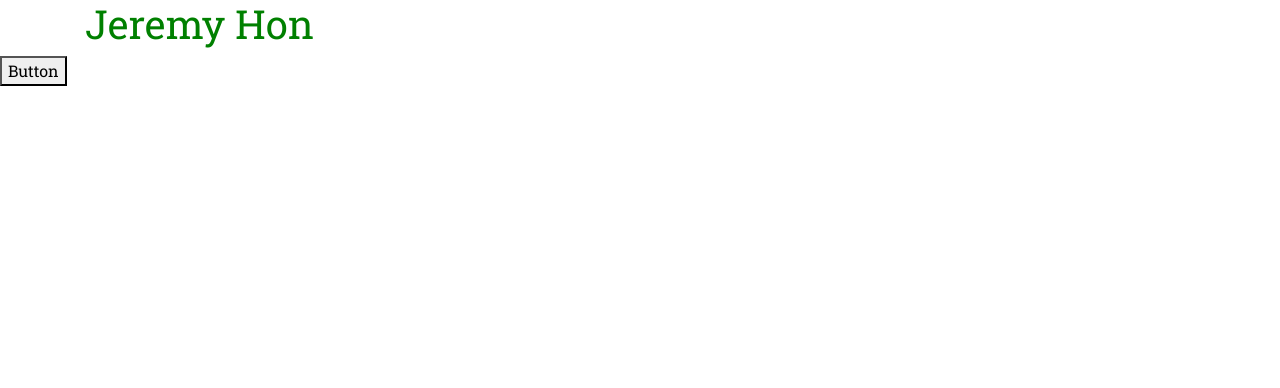
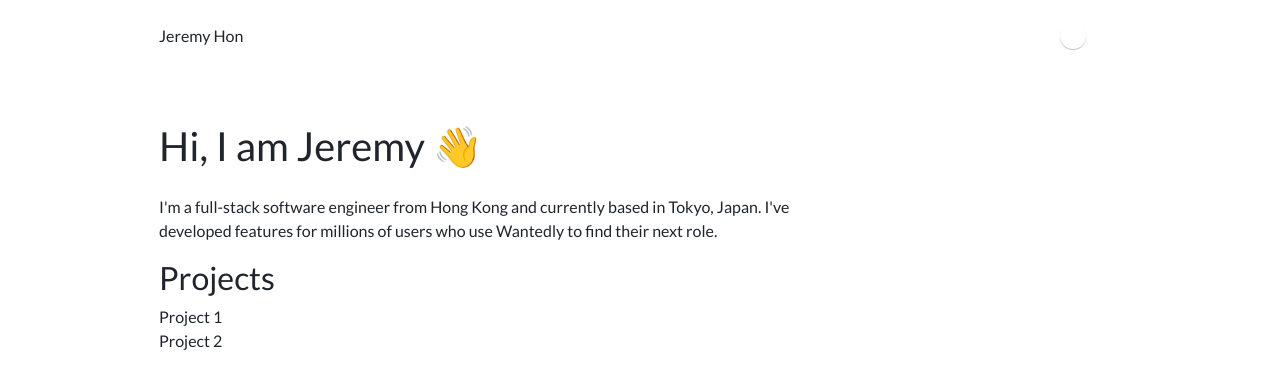
Before and after one commit to jeremykhon/personal-website, a Next.js app: page / in a window 1280 px wide. Shown: the top 388 px of the page. Built offline with nearby package versions, Linux system fonts and the light colour scheme.

Commit message:
implemented dark mode

```diff
--- /dev/null
+++ b/components/Navbar/index.tsx
@@ -0,0 +1,22 @@
+import styled from "styled-components";
+import ThemeToggler from "../ThemeToggler";
+
+const Navbar: React.FC = () => {
+  return (
+    <NavbarContainer>
+      <Logo>Jeremy Hon</Logo>
+      <ThemeToggler />
+    </NavbarContainer>
+  );
+};
+
+const Logo = styled.div``;
+
+const NavbarContainer = styled.div`
+  padding: 20px 0;
+  display: flex;
+  justify-content: space-between;
+  align-items: center;
+`;
+
+export default Navbar;
--- /dev/null
+++ b/components/ProfilePage/ProjectList/index.tsx
@@ -0,0 +1,11 @@
+const ProjectList: React.FC = () => {
+  return (
+    <>
+      <h2>Projects</h2>
+      <div>Project 1</div>
+      <div>Project 2</div>
+    </>
+  );
+};
+
+export default ProjectList;
--- /dev/null
+++ b/components/ThemeToggler/index.tsx
@@ -0,0 +1,33 @@
+import { ThemeContext } from "../../providers/ThemeProvider";
+import { useContext, ChangeEvent } from "react";
+
+const ThemeToggler: React.FC = () => {
+  const { theme, setTheme } = useContext(ThemeContext);
+
+  const toggleTheme = (e: ChangeEvent) => {
+    console.log(e.target);
+    setTheme && setTheme(theme === "light" ? "dark" : "light");
+  };
+
+  return (
+    <div className="switch">
+      <input
+        className="switch__input"
+        checked={theme === "dark"}
+        type="checkbox"
+        id="switchCheckbox1"
+        onChange={toggleTheme}
+      />
+      <label
+        aria-hidden="true"
+        className="switch__label"
+        htmlFor="switchCheckbox1"
+      >
+        On
+      </label>
+      <div aria-hidden="true" className="switch__marker"></div>
+    </div>
+  );
+};
+
+export default ThemeToggler;
--- a/pages/_app.tsx
+++ b/pages/_app.tsx
@@ -1,50 +1,16 @@
 import { AppProps } from "next/app";
 import "../styles/global/index.scss";
-import { createGlobalStyle, ThemeProvider } from "styled-components";
-import { useState } from "react";
-
-interface GlobalStyleProps {
-  theme: {
-    main: string;
-    text: string;
-  };
-}
-
-const GlobalStyle = createGlobalStyle<GlobalStyleProps>`
-  body {
-    background-color: ${(props) => props.theme.main};
-  }
-`;
-
-const lightTheme = {
-  name: "light",
-  main: "white",
-  text: "green",
-};
-
-const darkTheme = {
-  name: "dark",
-  main: "black",
-  text: "blue",
-};
+import ThemeProvider from "../providers/ThemeProvider";
+import Navbar from "../components/Navbar";
 
 function MyApp({ Component, pageProps }: AppProps) {
-  const [theme, setTheme] = useState(lightTheme);
-
-  const toggleTheme = () => {
-    if (theme.name === "light") {
-      setTheme(darkTheme);
-    } else {
-      setTheme(lightTheme);
-    }
-  };
-
   return (
     <>
-      <ThemeProvider theme={theme}>
-        <GlobalStyle />
-        <Component {...pageProps} />
-        <button onClick={toggleTheme}>Button</button>
+      <ThemeProvider>
+        <div className="container">
+          <Navbar />
+          <Component {...pageProps} />
+        </div>
       </ThemeProvider>
     </>
   );
--- a/pages/_document.tsx
+++ b/pages/_document.tsx
@@ -1,4 +1,10 @@
-import Document, { DocumentContext } from "next/document";
+import Document, {
+  DocumentContext,
+  Html,
+  Head,
+  Main,
+  NextScript,
+} from "next/document";
 import { ServerStyleSheet } from "styled-components";
 
 class MyDocument extends Document {
@@ -27,6 +33,20 @@ class MyDocument extends Document {
       sheet.seal();
     }
   }
+
+  render() {
+    return (
+      <Html>
+        <Head>
+          <script src="/static/theme.js"></script>
+        </Head>
+        <body>
+          <Main />
+          <NextScript />
+        </body>
+      </Html>
+    );
+  }
 }
 
 export default MyDocument;
--- a/pages/index.tsx
+++ b/pages/index.tsx
@@ -1,4 +1,5 @@
 import styled from "styled-components";
+import ProjectList from "../components/ProfilePage/ProjectList";
 
 interface GlobalStyleProps {
   theme: {
@@ -9,14 +10,25 @@ interface GlobalStyleProps {
 
 const HomePage: React.FC = () => {
   return (
-    <div className="container">
-      <Title>Jeremy Hon</Title>
-    </div>
+    <>
+      <Title>Hi, I am Jeremy 👋</Title>
+      <Paragraph>
+        I'm a full-stack software engineer from Hong Kong and currently based in
+        Tokyo, Japan. I've developed features for millions of users who use
+        Wantedly to find their next role.
+      </Paragraph>
+      <ProjectList />
+    </>
   );
 };
 
-const Title = styled.h1<GlobalStyleProps>`
-  color: ${(props) => props.theme.text};
+const Paragraph = styled.p`
+  max-width: 650px;
+`;
+
+const Title = styled.h1`
+  margin-top: 50px;
+  margin-bottom: 25px;
 `;
 
 export default HomePage;
--- a/providers/ThemeProvider.tsx
+++ b/providers/ThemeProvider.tsx
@@ -1,14 +1,53 @@
-import { useState, createContext, SetStateAction } from "react";
+import { useState, createContext, SetStateAction, useEffect } from "react";
 
+const themeConfig = {
+  light: {
+    "--initial-theme": "light",
+    "--color-bg": "white",
+    "--color-text": "#20242C",
+    "--color-primary": "red",
+    "--color-contrast-low": "white",
+    "--color-white": "white",
+  },
+  dark: {
+    "--initial-theme": "dark",
+    "--color-bg": "#0F151C",
+    "--color-text": "white",
+    "--color-primary": "grey",
+    "--color-contrast-low": "white",
+    "--color-white": "white",
+  },
+};
 interface ThemeContextProps {
   theme: string;
-  setTheme: React.Dispatch<SetStateAction<string>>;
+  setTheme: (value: string) => void;
 }
 
 export const ThemeContext = createContext<Partial<ThemeContextProps>>({});
 
 const ThemeProvider: React.FC = (props) => {
-  const [theme, setTheme] = useState("light");
+  const [theme, rawSetTheme] = useState<string | undefined>(undefined);
+
+  useEffect(() => {
+    const root = window.document.documentElement;
+    const initialColorValue = root.style.getPropertyValue("--initial-theme");
+    rawSetTheme(initialColorValue);
+  }, []);
+
+  const setTheme = (value: string) => {
+    rawSetTheme(value);
+
+    const config = value === "dark" ? themeConfig.dark : themeConfig.light;
+    for (let [key, value] of Object.entries(config)) {
+      setCSSVar(key, value);
+    }
+
+    function setCSSVar(property: string, value: string) {
+      document.documentElement.style.setProperty(property, value);
+    }
+
+    window.localStorage.setItem("theme", value);
+  };
 
   return (
     <ThemeContext.Provider value={{ theme, setTheme }}>
--- /dev/null
+++ b/public/static/theme.js
@@ -0,0 +1,51 @@
+(function () {
+  const themeConfig = {
+    light: {
+      "--initial-theme": "light",
+      "--color-bg": "white",
+      "--color-text": "#20242C",
+      "--color-primary": "red",
+      "--color-contrast-low": "white",
+      "--color-white": "white",
+    },
+    dark: {
+      "--initial-theme": "dark",
+      "--color-bg": "#0F151C",
+      "--color-text": "white",
+      "--color-primary": "grey",
+      "--color-contrast-low": "white",
+      "--color-white": "white",
+    },
+  };
+
+  function setTheme(inputTheme) {
+    const theme = inputTheme === "dark" ? themeConfig.dark : themeConfig.light;
+    for (let key in theme) {
+      setCSSVar(key, theme[key]);
+    }
+  }
+
+  function setCSSVar(property, value) {
+    document.documentElement.style.setProperty(property, value);
+  }
+
+  function getInitialTheme() {
+    const persistedColorPreference = window.localStorage.getItem("theme");
+    const hasPersistedPreference = typeof persistedColorPreference === "string";
+    if (hasPersistedPreference) {
+      return persistedColorPreference;
+    }
+
+    const mql = window.matchMedia("(prefers-color-scheme: dark)");
+    const hasMediaQueryPreference = typeof mql.matches === "boolean";
+    if (hasMediaQueryPreference) {
+      return mql.matches ? "dark" : "light";
+    }
+
+    return "light";
+  }
+
+  const currentTheme = getInitialTheme();
+
+  setTheme(currentTheme);
+})();
--- a/styles/global/index.scss
+++ b/styles/global/index.scss
@@ -1,9 +1,14 @@
-@import url("https://fonts.googleapis.com/css2?family=Roboto+Slab&display=swap");
+@import url("https://fonts.googleapis.com/css2?family=Lato:wght@400;700&display=swap");
 @import "bootstrap/scss/bootstrap.scss";
+@import "./switch.scss";
 
 body {
-  font-family: "Roboto Slab", serif;
+  font-family: "Lato", sans-serif;
   font-size: 16px;
-  color: black;
-  background-color: black;
+  color: var(--color-text);
+  background-color: var(--color-bg);
 }
+
+.container {
+  max-width: 992px;
+}
--- /dev/null
+++ b/styles/global/switch.scss
@@ -0,0 +1,74 @@
+:root {
+  // style
+  --switch-width: 64px;
+  --switch-height: 32px;
+  --switch-padding: 3px;
+
+  // animation
+  --switch-animation-duration: 0.2s;
+}
+
+.switch {
+  display: flex;
+  flex-shrink: 0;
+  align-items: center;
+  position: relative;
+  width: var(--switch-width);
+  height: var(--switch-height);
+  border-radius: 50em;
+  padding: var(--switch-padding) 0;
+}
+
+.switch__input,
+.switch__label {
+  position: absolute;
+  left: 0;
+  top: 0;
+}
+
+.switch__input {
+  margin: 0;
+  padding: 0;
+  opacity: 0;
+  height: 0;
+  width: 0;
+  pointer-events: none;
+
+  &:checked + .switch__label {
+    background-color: var(--color-primary);
+  }
+
+  &:checked + .switch__label + .switch__marker {
+    left: calc(100% - var(--switch-height) + var(--switch-padding));
+  }
+
+  &:focus + .switch__label,
+  &:active + .switch__label {
+    box-shadow: 0 0 0 3px var(--color-primary);
+  }
+}
+
+.switch__label {
+  width: 100%;
+  height: 100%;
+  color: transparent;
+  user-select: none;
+  background-color: var(--color-contrast-low);
+  border-radius: inherit;
+  z-index: 1;
+  transition: background var(--switch-animation-duration);
+}
+
+.switch__marker {
+  position: relative;
+  background-color: var(--color-white);
+  width: calc(var(--switch-height) - var(--switch-padding) * 2);
+  height: calc(var(--switch-height) - var(--switch-padding) * 2);
+  border-radius: 50%;
+  z-index: 2;
+  pointer-events: none;
+  box-shadow: 0 1px 1px hsla(0, 0%, 0%, 0.25);
+  left: var(--switch-padding);
+  transition: left var(--switch-animation-duration);
+  will-change: left;
+}
```
